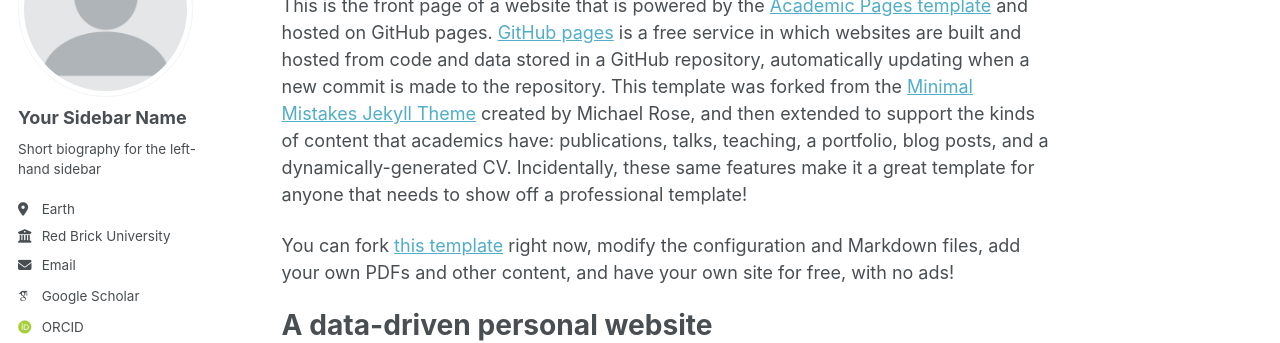
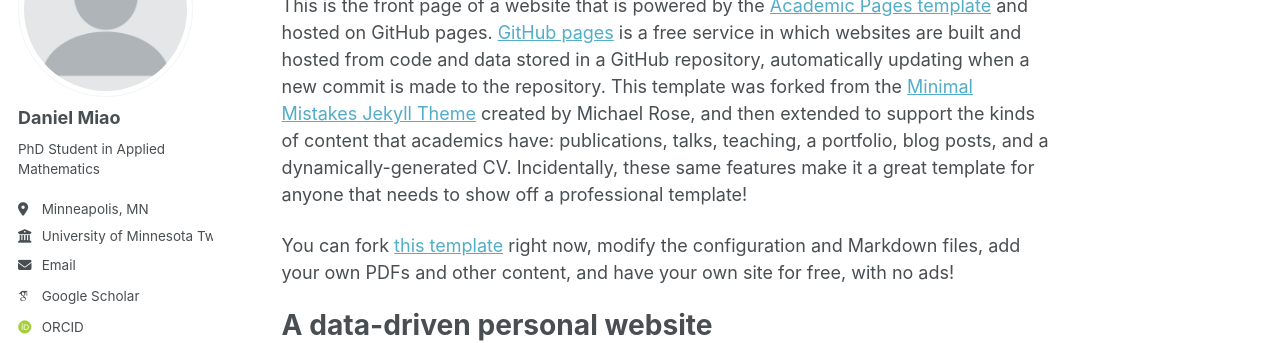
Before and after one commit to dmiao153/DanielMiao, a Jekyll site: the page built from _pages/about.md, in a window 1280 px wide. Shown: the part 177-520 px from the top of the page. Built offline with Jekyll 4.4.1, drawn with Linux system fonts in a browser that asks for light colours; some web fonts are replaced; a script that is not in the unit is left out.

Commit message:
Update _config.yml

```diff
--- a/_config.yml
+++ b/_config.yml
@@ -23,13 +23,13 @@ repository               : "academicpages/academicpages.github.io"
 author:
   # Biographic information
   avatar           : "profile.png"
-  name             : "Your Sidebar Name"
+  name             : "Daniel Miao"
   pronouns         : # example: "she/her"
-  bio              : "Short biography for the left-hand sidebar"
-  location         : "Earth"
-  employer         : "Red Brick University"
+  bio              : "PhD Student in Applied Mathematics"
+  location         : "Minneapolis, MN"
+  employer         : "University of Minnesota Twin Cities"
   uri              : # URL
-  email            : "none@example.org"
+  email            : "miao0022@umn.edu"
 
   # Academic websites
   academia         : # URL
```
